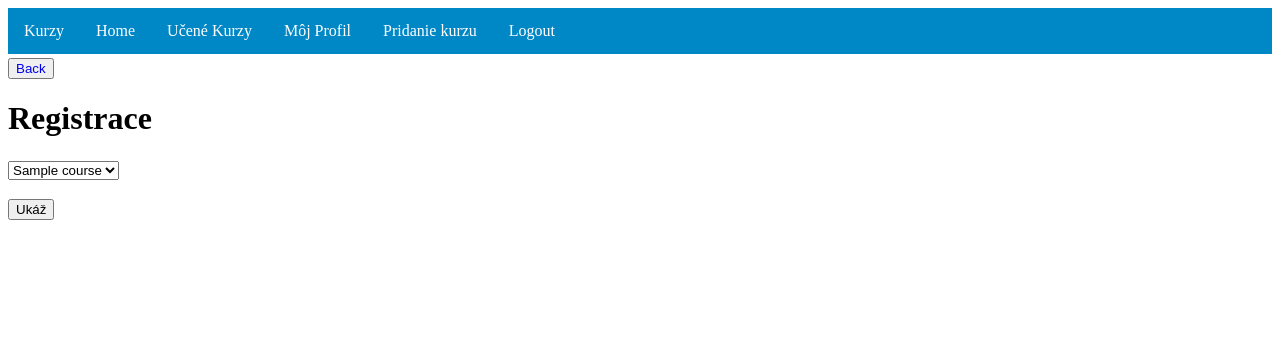
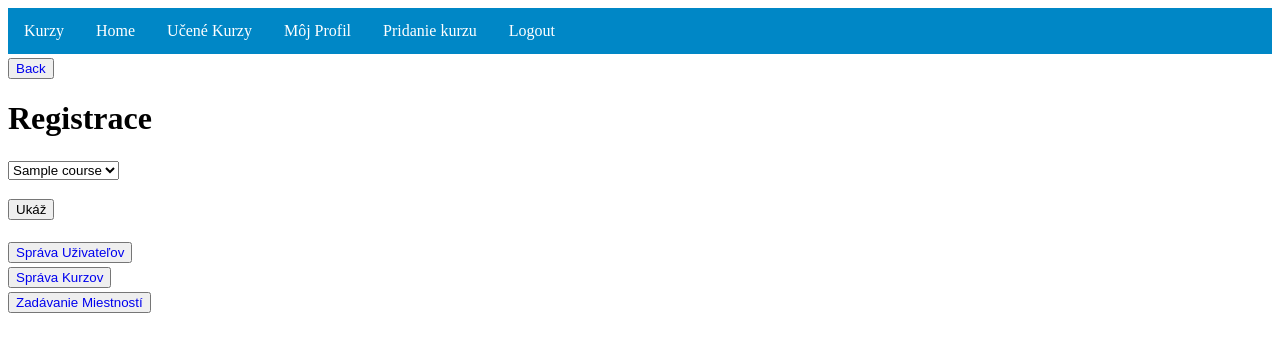
Before and after one commit to Jakub007d/University-Information-System, a Flask app: a page that uses wis2/app/templates/sprava_serveru.html in a window 1280 px wide. Shown: the top 352 px of the page. Run offline with Flask 2, Linux system fonts and the light colour scheme; a database or web service that is not in the repository returns one stand-in record (values such as "Sample title"); some libraries are stand-ins or nearby versions.

Commit message:
tlacitka

```diff
--- a/wis2/app/routes.py
+++ b/wis2/app/routes.py
@@ -124,7 +124,7 @@ def mojProfil():
     form.name.data = data[0][1]
     form.adress.data = data[0][2]
     form.enrollment_date.data = data[0][3]
-    return render_template('myProfile.html',form=form)
+    return render_template('myProfile.html',form=form, login = getUserFromSession())
 
 
 @app.route("/add_course", methods=['GET', 'POST'])
--- a/wis2/app/templates/myProfile.html
+++ b/wis2/app/templates/myProfile.html
@@ -29,6 +29,7 @@
     </div>
 
     <h1>Môj profil</h1>
+    <h2>{{ login }}</h2>
     <form action="" method="post" novalidate>
         {{ form.hidden_tag() }}
         <p>
--- a/wis2/app/templates/sprava_serveru.html
+++ b/wis2/app/templates/sprava_serveru.html
@@ -57,5 +57,8 @@
         </form>
     {% endfor %}
             {% endif %}
+        <button><a href = "{{url_for('login')}}">Správa Uživateľov</a></button><br>
+        <button><a href = "{{url_for('login')}}">Správa Kurzov</a></button><br>
+        <button><a href = "{{url_for('login')}}">Zadávanie Miestností</a></button>
     {% endblock %}
 </html>
```
